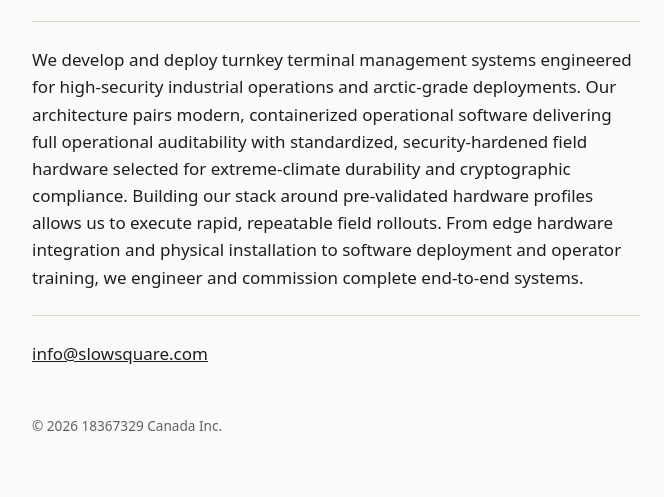
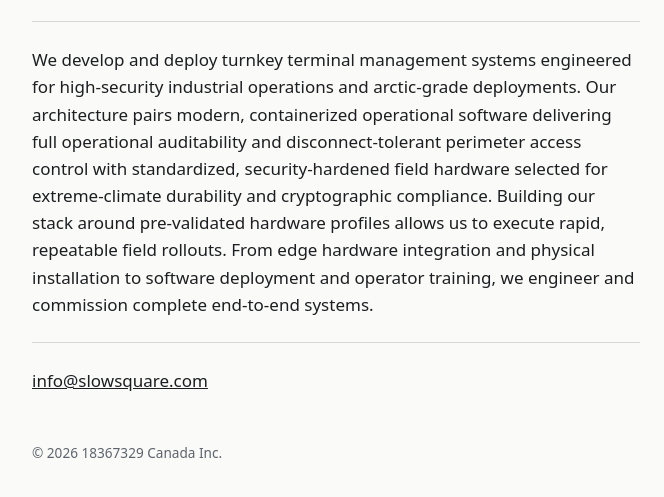
Before and after one commit to 1fz-fe/slowsquare-site, a plain HTML site: page index.html in a window 1280 px wide. Shown: the part 187-684 px from the top of the page, without its empty margins (304-968 px from the left). Drawn offline with Linux system fonts and the light colour scheme.

Commit message:
The description names perimeter access control
The owner's wording: the capability is stated, no specific technology
is named on a public page.

Co-Authored-By: Claude Fable 5.2 <noreply@anthropic.com>

```diff
--- a/index.html
+++ b/index.html
@@ -27,7 +27,7 @@
   <h1>18367329 Canada Inc.</h1>
   <p>Saint-Clet, Quebec, Canada</p>
   <hr>
-  <p class="bio">We develop and deploy turnkey terminal management systems engineered for high-security industrial operations and arctic-grade deployments. Our architecture pairs modern, containerized operational software delivering full operational auditability with standardized, security-hardened field hardware selected for extreme-climate durability and cryptographic compliance. Building our stack around pre-validated hardware profiles allows us to execute rapid, repeatable field rollouts. From edge hardware integration and physical installation to software deployment and operator training, we engineer and commission complete end-to-end systems.</p>
+  <p class="bio">We develop and deploy turnkey terminal management systems engineered for high-security industrial operations and arctic-grade deployments. Our architecture pairs modern, containerized operational software delivering full operational auditability and disconnect-tolerant perimeter access control with standardized, security-hardened field hardware selected for extreme-climate durability and cryptographic compliance. Building our stack around pre-validated hardware profiles allows us to execute rapid, repeatable field rollouts. From edge hardware integration and physical installation to software deployment and operator training, we engineer and commission complete end-to-end systems.</p>
   <hr>
   <p><a href="mailto:info@slowsquare.com">info@slowsquare.com</a></p>
   <footer>&copy; 2026 18367329 Canada Inc.</footer>
```
